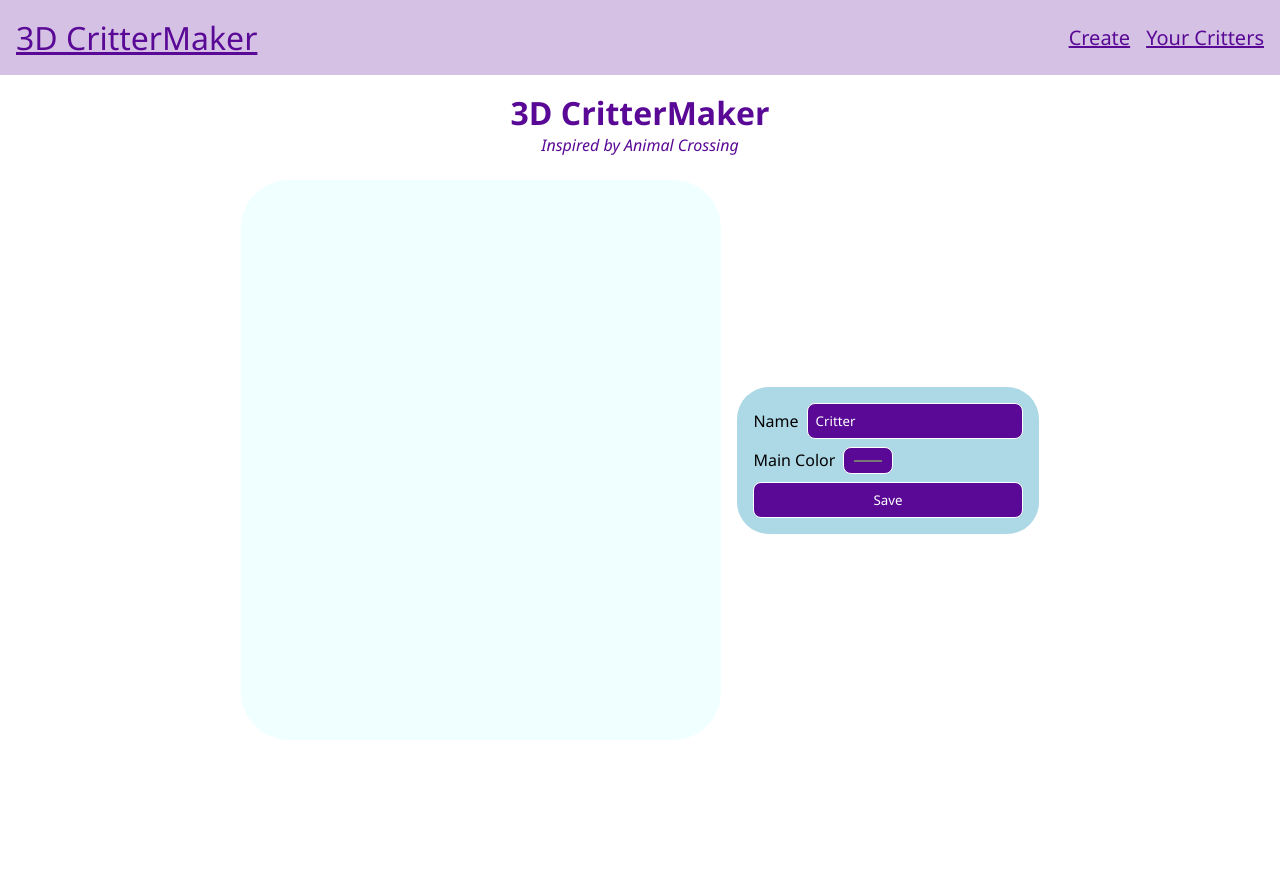
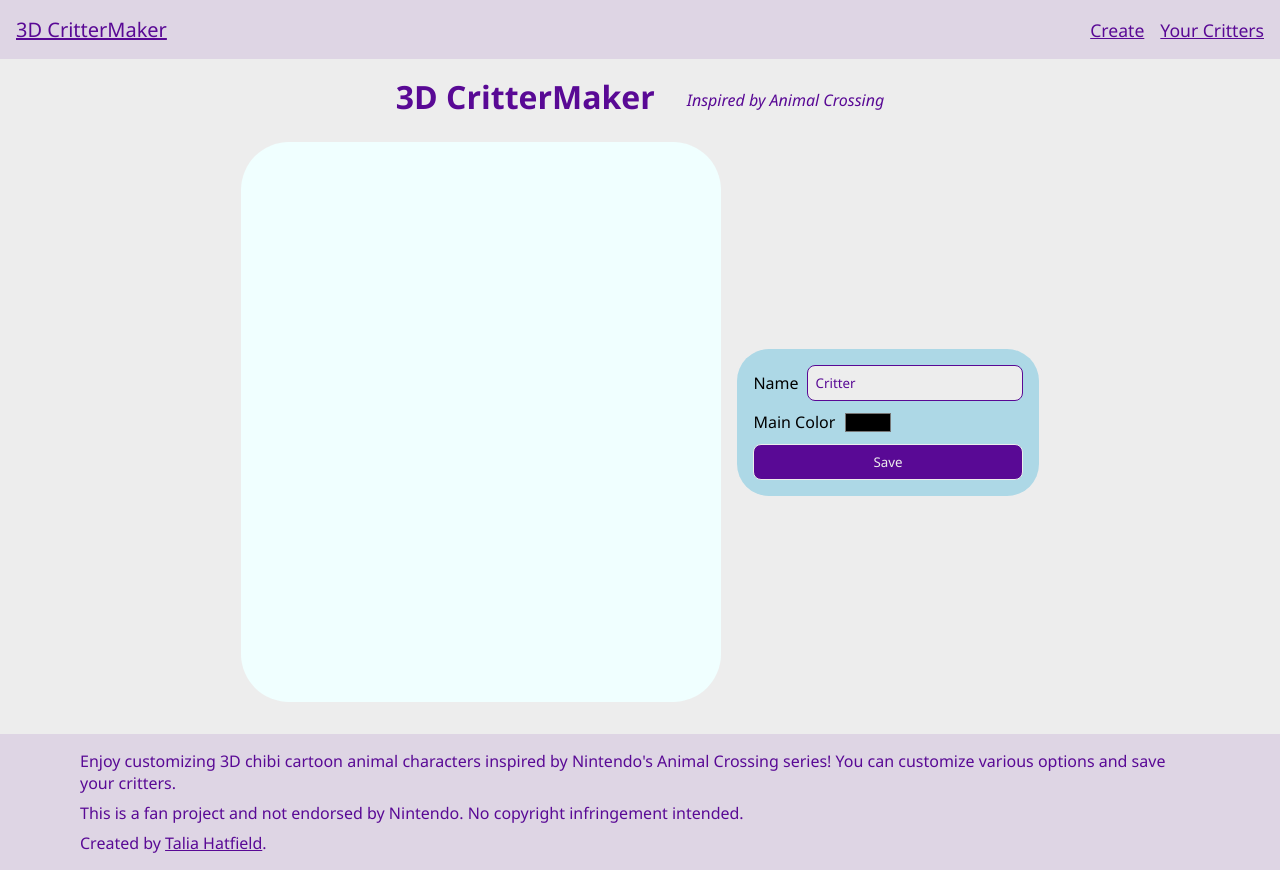
Before and after one commit to talia-storymaker/crittermaker, a Next.js app: page / in a window 1280 px wide. Before the commit the page ends 800 px from the top, so only its background shows below. Built offline with nearby package versions, Linux system fonts and the light colour scheme; no server answers.

Commit message:
visuals (styles + footer)

```diff
--- a/app/globals.css
+++ b/app/globals.css
@@ -1,14 +1,16 @@
 /* resets, color scheme */
 
 :root {
-  --background: #ffffff;
-  --foreground: #590995;
+  --light: #ededed;
+  --dark: #590995;
+  --background: var(--light);
+  --foreground: var(--dark);
 }
 
 @media (prefers-color-scheme: dark) {
   :root {
-    --background: #590995;
-    --foreground: #ededed;
+    --background: var(--dark);
+    --foreground: var(--light);
   }
 }
 
@@ -61,12 +63,29 @@ a {
 
 h1 {
   margin-bottom: 0.5rem;
+  display: flex;
+  flex-direction: column;
+  align-items: center;
+  justify-content: center;
+  gap: 0.25rem;
 }
 
 .subtitle {
   font-style: italic;
   font-size: 1rem;
   font-weight: normal;
+}
+
+@media (min-width: 768px) {
+  h1 {
+    flex-direction: row;
+    gap: 2rem;
+  }
+
+  .subtitle {
+    position: relative;
+    top: 3px;
+  }
 }
 
 /* header/nav */
@@ -77,11 +96,11 @@ header {
   align-items: center;
   justify-content: space-between;
   padding: 1rem;
-  font-size: 1.25rem;
+  font-size: 1.1rem;
 }
 
 .logo {
-  font-size: 2rem;
+  font-size: 1.25rem;
 }
 
 .nav-list {
@@ -113,15 +132,34 @@ input, button {
   background: var(--foreground);
   color: var(--background);
   font-family: inherit;
+  position: relative;
+}
+
+button, input[type="color"] {
   cursor: pointer;
-  position: relative;
+}
+
+input[type="text"] {
+  background: var(--light);
+  border-color: var(--dark);
+  color: var(--dark);
+}
+
+input[type="text"]:hover,
+input[type="text"]:focus {
+  background: #fff;
+}
+
+input[type="color"] {
+  padding: 0;
+  background: transparent;
+  border-width: 0;
 }
 
 input:hover::before,
 input:focus::before,
 button:hover::before,
-button:focus::before,
-.subtle-bg::before {
+button:focus::before {
   content: "";
   position: absolute;
   top: 0;
@@ -129,8 +167,23 @@ button:focus::before,
   width: 100%;
   height: 100%;
   background: var(--background);
-  opacity: 0.25;
-  z-index: -1;
+  opacity: 0.2;
+}
+
+/* footer */
+
+footer {
+  padding: 0.5rem;
+  display: flex;
+  justify-content: center;
+}
+
+.footer-inner {
+  max-width: 70rem;
+}
+
+.footer-inner p {
+  margin: 0.5rem 0;
 }
 
 /* utility */
@@ -147,6 +200,6 @@ button:focus::before,
   width: 100%;
   height: 100%;
   background: var(--foreground);
-  opacity: 0.25;
+  opacity: 0.1;
   z-index: -1;
 }
--- a/app/layout.tsx
+++ b/app/layout.tsx
@@ -16,7 +16,9 @@ export default function RootLayout({
     <html lang="en">
       <body>
         <header className="header subtle-bg">
-          <Link className="logo" href="/">3D CritterMaker</Link>
+          <Link className="logo" href="/">
+            3D CritterMaker
+          </Link>
           <nav>
             <ul className="nav-list">
               <li>
@@ -29,6 +31,26 @@ export default function RootLayout({
           </nav>
         </header>
         {children}
+        <footer className="subtle-bg">
+          <div className="footer-inner">
+            <p>
+              Enjoy customizing 3D chibi cartoon animal characters inspired by
+              Nintendo's Animal Crossing series! You can customize various
+              options and save your critters.
+            </p>
+            <p>
+              This is a fan project and not endorsed by Nintendo. No copyright
+              infringement intended.
+            </p>
+            <p>
+              Created by{" "}
+              <Link href="https://www.taliadegisi.com/" target="_blank">
+                Talia Hatfield
+              </Link>
+              .
+            </p>
+          </div>
+        </footer>
       </body>
     </html>
   );
--- a/app/page.tsx
+++ b/app/page.tsx
@@ -45,12 +45,10 @@ export default function Home() {
   return (
     <div className="page">
       <main className="main">
-        <div className="header">
-          <h1>
-            3D CritterMaker
-            <div className="subtitle">Inspired by Animal Crossing</div>
-          </h1>
-        </div>
+        <h1>
+          <div>3D CritterMaker</div>
+          <div className="subtitle">Inspired by Animal Crossing</div>
+        </h1>
         <div className={sty.critterContainer}>
           <Canvas
             className={sty.critter}
```
